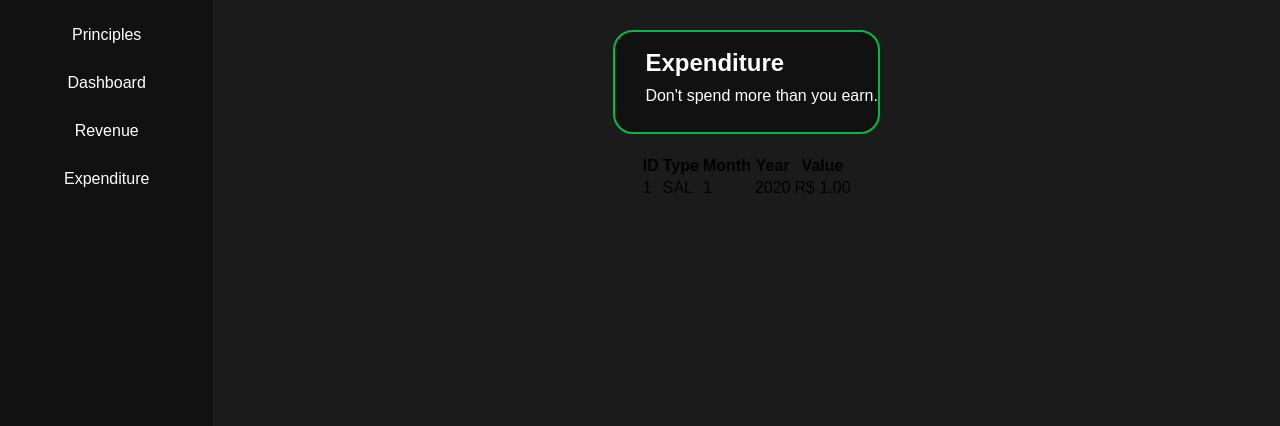
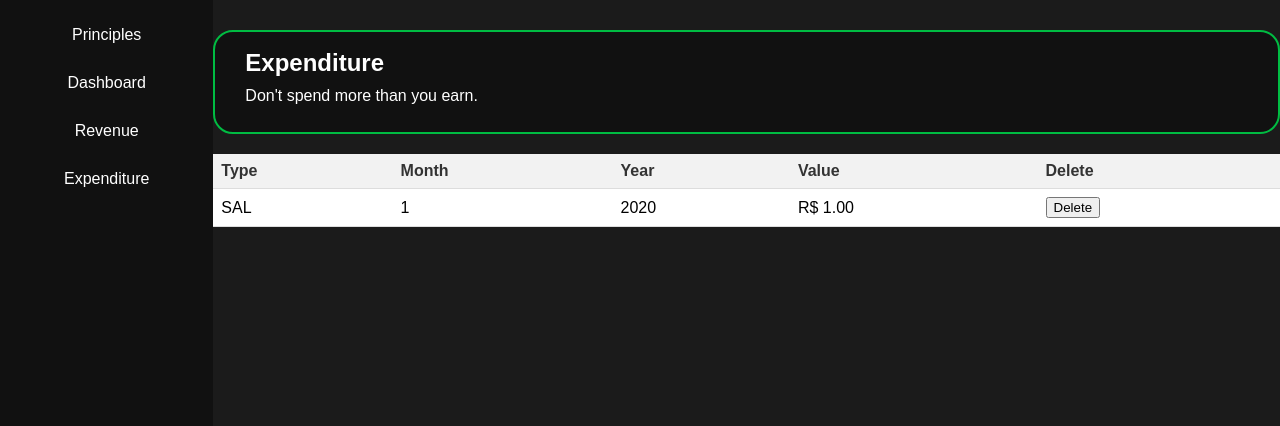
Before and after one commit to Vergueirod/vergueiro-industries-project, a Django app: page /app2/revenue/ in a window 1280 px wide. Shown: the part 70-496 px from the top of the page. Run offline with Django 4.2, Linux system fonts and the light colour scheme; a user stored in the database is signed in; tables that the repository leaves empty hold one stand-in row (values such as "Sample post").

Commit message:
including delete

```diff
--- a/app_revenue/static/revenue/revenue.css
+++ b/app_revenue/static/revenue/revenue.css
@@ -27,10 +27,8 @@ body{
 .container_dashboard{
     flex: 5;
     display: flex;
-    width: 100%;
     background-color: #121212f5;
     flex-direction: column;
-    align-items: center;
 }
 
 .container-thumb{
@@ -135,3 +133,40 @@ select{
     border-radius: 5px;
     color: #fff;
 }
+
+/* Estilo Geral da Tabela */
+table {
+    width: 100%; /* Ocupar a largura total */
+    border-collapse: collapse; /* Colapsar as bordas */
+    text-align: left; /* Alinhamento do texto */
+    font-family: Arial, sans-serif; /* Fonte da tabela */
+}
+
+/* Cabeçalho da Tabela */
+th {
+    background-color: #f2f2f2; /* Cor de fundo do cabeçalho */
+    color: #333; /* Cor do texto do cabeçalho */
+    padding: 8px; /* Espaçamento interno */
+    border-bottom: 1px solid #ddd; /* Borda inferior */
+}
+
+/* Linhas da Tabela */
+td {
+    padding: 8px; /* Espaçamento interno */
+    border-bottom: 1px solid #ddd; /* Borda inferior de cada célula */
+}
+
+/* Linhas Ímpares da Tabela */
+tr:nth-child(odd) {
+    background-color: #f9f9f9; /* Cor de fundo para linhas ímpares */
+}
+
+/* Linhas Pares da Tabela (se desejar um estilo diferente) */
+tr:nth-child(even) {
+    background-color: #ffffff; /* Cor de fundo para linhas pares */
+}
+
+/* Estilo ao Passar o Mouse */
+tr:hover {
+    background-color: #eaeaea; /* Cor de fundo ao passar o mouse */
+}
--- /dev/null
+++ b/app_revenue/static/revenue/revenue.js
@@ -0,0 +1,36 @@
+function getCookie(name) {
+    let cookieValue = null;
+    if (document.cookie && document.cookie !== '') {
+        const cookies = document.cookie.split(';');
+        for (let i = 0; i < cookies.length; i++) {
+            const cookie = cookies[i].trim();
+            if (cookie.substring(0, name.length + 1) === (name + '=')) {
+                cookieValue = decodeURIComponent(cookie.substring(name.length + 1));
+                break;
+            }
+        }
+    }
+    return cookieValue;
+}
+
+const csrftoken = getCookie('csrftoken');
+
+document.querySelectorAll('.delete-btn').forEach(button => {
+    button.addEventListener('click', function() {
+        const itemID = this.getAttribute('data-id');
+        if (confirm('Tem certeza que deseja deletar este item?')) {
+            fetch(`${itemID}`, {
+                method: 'DELETE',
+                headers: {
+                    'X-CSRFToken': csrftoken
+                }
+            }).then(response => {
+                if(response.ok){
+                    this.parentElement.parentElement.remove();
+                } else {
+                    alert('Erro ao deletar o item.');
+                }
+            });
+        }
+    })
+});
--- a/app_revenue/templates/revenue/revenue.html
+++ b/app_revenue/templates/revenue/revenue.html
@@ -29,27 +29,27 @@
                     <p class="p-thumb">Don't spend more than you earn.</p>
                 </div>
                 <div class="container-table">
-                    <table>
-                        <tr>
-                            <th>ID</th>
+                    <table class="table-container">
+                        <tr class="colunms">
                             <th>Type</th>
                             <th>Month</th>
                             <th>Year</th>
                             <th>Value</th>
+                            <th>Delete</th>
                         </tr>
                         {% for revenue  in revenues %}
-                        <tr>
-                            <td>{{ revenue.id }}</td>
+                        <tr class="lines">
                             <td>{{ revenue.revenue_types }}</td>
                             <td>{{ revenue.month }}</td>
                             <td>{{ revenue.year }}</td>
                             <td>R$ {{ revenue.value_revenue }}</td>
+                            <td><button class="delete-btn" data-id="{{ revenue.id }}">Delete</button></td>
                         </tr>
                         {% endfor %}
                     </table>
                 </div>
             </div>
     </section>
+    <script src="/static/revenue/revenue.js "></script>
 </body>
-
 </html>
--- a/app_revenue/urls.py
+++ b/app_revenue/urls.py
@@ -5,5 +5,6 @@ app_name='app_revenue'
 
 urlpatterns = [
     path('revenue/', views.revenueCrud, name='revenue'),
+    path('revenue/<int:id>', views.revenueCrud, name='revenue_item'),
     path('read-revenue/', views.readRevenue, name='read-revenue'),
 ]
--- a/app_revenue/views.py
+++ b/app_revenue/views.py
@@ -5,7 +5,7 @@ from .models import Revenue
 from django.http import JsonResponse
 
 
-   # Read data in table:
+# Read data in table:
 @login_required(login_url='/auth/login')
 def readRevenue(request):
     if request.method == 'GET':
@@ -15,7 +15,7 @@ def readRevenue(request):
 
 # Revenue register
 @login_required(login_url='/auth/login')
-def revenueCrud(request):
+def revenueCrud(request, id=None):
     if request.method == 'GET':
         revenues = Revenue.objects.all()
 
@@ -23,6 +23,16 @@ def revenueCrud(request):
             'revenues' : revenues,
         }
         return render(request, 'revenue/revenue.html', context)
+    elif request.method == 'DELETE':
+        print('teste')
+        try:
+            item = Revenue.objects.get(id=id)
+            item.delete()
+            return JsonResponse({'status': 'success'})
+
+        except Revenue.DoesNotExist:
+            return JsonResponse({'status': 'error'}, status=404)
+
 
     '''
     if request.method == 'GET': # READ
```
